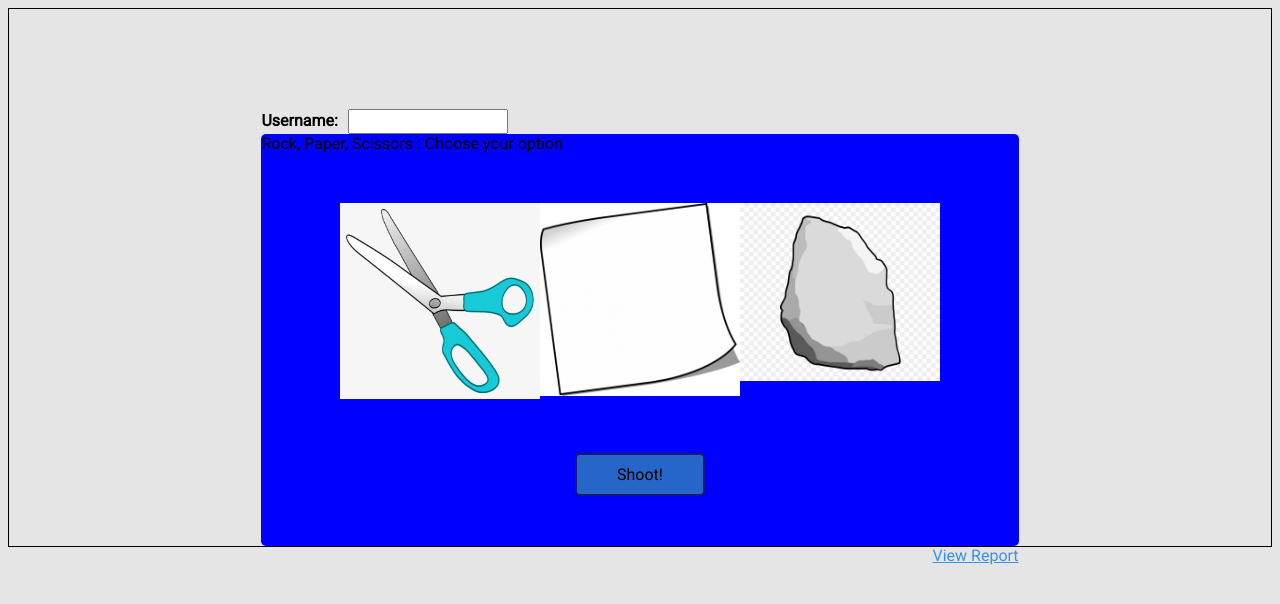
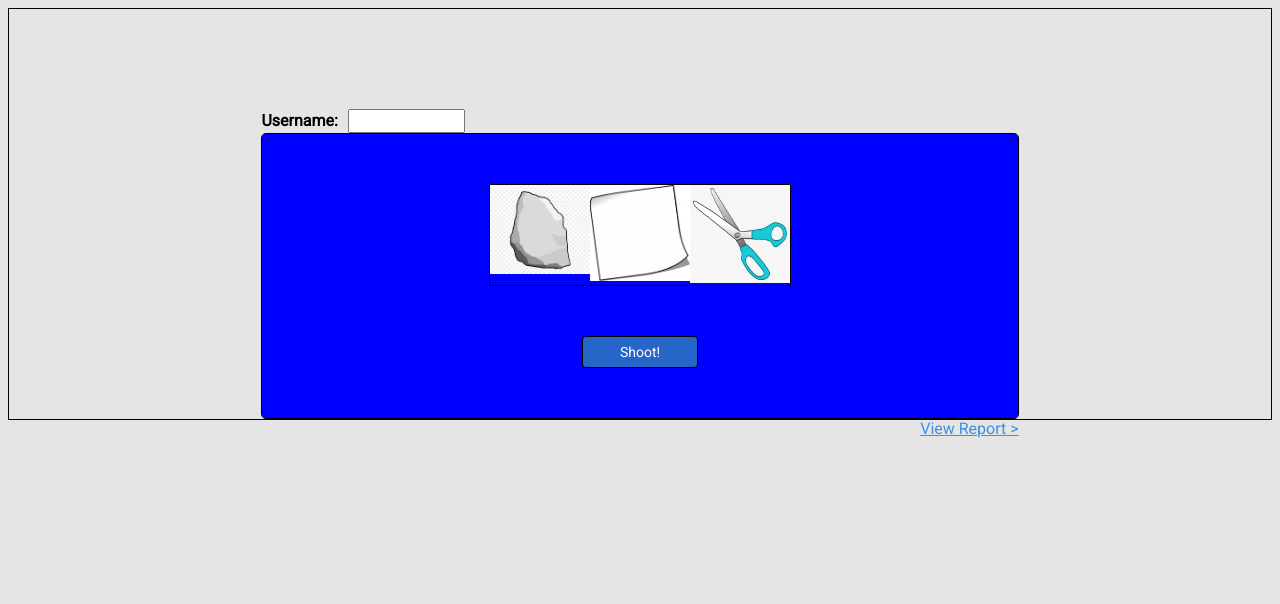
Before and after one commit to 102932079/RockPaperScissors, an Angular app in the folder RPS/: page /play in a window 1280 px wide. Shown: the top 604 px of the page. Built offline with nearby package versions, Linux system fonts and the light colour scheme.

Commit message:
Add detail to shoot button style

```diff
--- a/RPS/src/app/app.component.css
+++ b/RPS/src/app/app.component.css
@@ -29,7 +29,8 @@ h2 {
 }
 
 .login input {
-    height: 25px;
+    height: 24px;
+    width: 117px;
 }
 
 .login h4 {
@@ -38,7 +39,7 @@ h2 {
 }
 
 .routes {
-    border: 1px solid CFCFCF;
+    border: 1px solid black;
     border-radius: 5px;
     background-color: blue;
 
--- a/RPS/src/app/app.component.html
+++ b/RPS/src/app/app.component.html
@@ -12,6 +12,6 @@
     </div>
 
 
-    <a routerLink="leaderboard" class="footer">View Report</a>
+    <a routerLink="leaderboard" class="footer">View Report ></a>
 
 </div>
--- a/RPS/src/app/routes/play/play.component.css
+++ b/RPS/src/app/routes/play/play.component.css
@@ -6,18 +6,18 @@
 
 button {
     margin-top: 50px;
-    background-color: midnightblue;
     background: #2566C8;
-
-    border: 2px solid midnightblue;
-    padding: 10px 40px;
-    font-size: 16px;
-    border-radius: 5px;
+    color: #FFFFFF;
+    border: 1px solid black;
+    width: 116px;
+    height: 32px;
+    font-size: 14px;
+    border-radius: 4px;
     cursor: pointer;
 }
 
 button:hover {
-    background-color: rgb(240, 240, 240);
+    background-color: white;
     color: black;
 }
 
@@ -30,6 +30,8 @@ button:hover {
 
 .choices {
     display: inline-flex;
+    border: 1px solid black;
+
 }
 
 .selection {
@@ -40,26 +42,45 @@ button:hover {
 }
 
 .selection:focus {
-    outline: 1px solid midnightblue;
+    outline: 3px solid black;
 }
 
 .rock {
-    background: url('../../../assets/scissors.png');
+    background: url('../../../assets/rock.png');
+
+
+    width: 100px;
+    height: 100px;
+    left: 10px;
+    top: 10px;
     background-size: contain;
     background-repeat: no-repeat;
 }
 
 .paper {
     background: url('../../../assets/paper.png');
+
+    width: 100px;
+    height: 100px;
+    left: 10px;
+    top: 10px;
+
     background-size: contain;
     background-repeat: no-repeat;
 }
 
 .scissors {
-    background: url('../../../assets/rock.png');
+    background: url('../../../assets/scissors.png');
+
+    width: 100px;
+    height: 100px;
+    left: 10px;
+    top: 10px;
     background-size: contain;
     background-repeat: no-repeat;
 }
+/* `use the BG size here to stretch the picture to a visitable form but due to its size it may repeat*/
+/* `use BG repeat-no repeat to stop the repeat picture more than once*/
 /* :host{
     display: block;
     width: 800px;
--- a/RPS/src/app/routes/play/play.component.html
+++ b/RPS/src/app/routes/play/play.component.html
@@ -1,8 +1,4 @@
-<!-- game interface -->
-<div class="title">
-    <p>Rock, Paper, Scissors : Choose your option</p>
 
-</div>
 <!-- game panel -->
 <div class="container">
     <div class="choices">
@@ -10,8 +6,8 @@
         <input type="button" class="selection paper" (click)="selectOption('paper')">
         <input type="button" class="selection scissors" (click)="selectOption('scissors')">
 
-        <!-- define selecetion div and click event -->
-        <!-- click event and selectoption is new stuff (method) in the () is the option you defined in method-->
+        <!-- define selection div and click event -->
+        <!-- click event and selection is new stuff (method) in the () is the option you defined in method-->
         <!-- ng class The CSS classes are updated as follows, depending on the type of the expression evaluation: string array object-->
         <!-- ng style to change div border style -->
         <!-- <div class="rock box" [ngStyle]="{'border' : rockSelected ? '5px solid red' : '1px solid black'}" (click)="selected('rock')">Rock</div> -->
--- a/RPS/src/app/routes/play/play.component.ts
+++ b/RPS/src/app/routes/play/play.component.ts
@@ -26,7 +26,7 @@ export class PlayComponent implements OnInit {
   ngOnInit(): void {
   }
 
-  //method for detected selction been choosed
+  //method for detected selection been choosed
   selectOption(option: 'rock' | 'paper' | 'scissors'){
     this.selection = option;
     // if (option == 'rock'){
```
